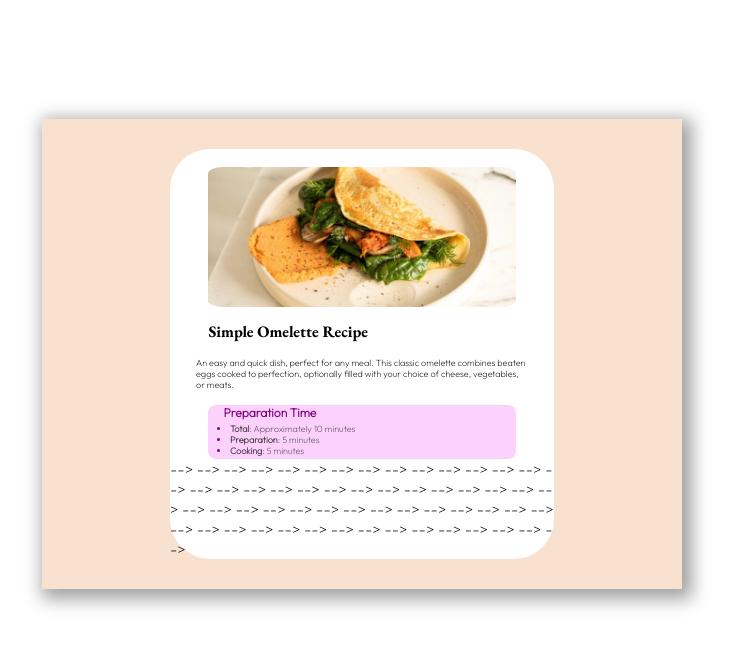
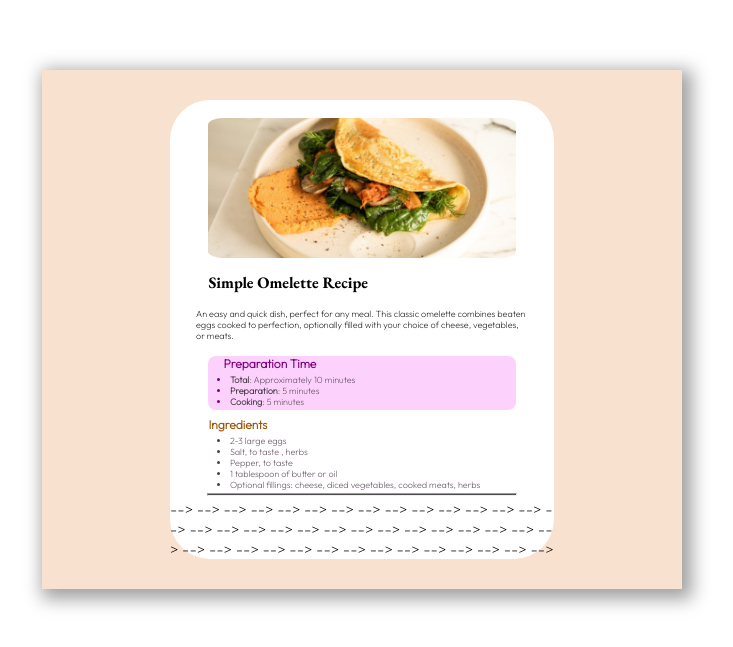
Before and after one commit to IamVictheCG/Recipe_odin, a plain HTML site: page odin_recipes/recipes/simpleOmeletteRecipe.html in a window 1280 px wide. Shown: the part 131-778 px from the top of the page, without its empty margins (470-1203 px from the left). Drawn offline with nearby package versions, Linux system fonts and the light colour scheme.

Commit message:
Ingredients to us

```diff
--- a/odin_recipes/recipes/simpleOmeletteRecipe.html
+++ b/odin_recipes/recipes/simpleOmeletteRecipe.html
@@ -49,21 +49,21 @@
           </div>
         </div>
 
-        <!-- <!-- <div class="headers" id="ingredients"> --> -->
-          <!-- <!-- <h3>Ingredients</h3> --> -->
-          <!-- <!-- <div class="ingredients"> --> -->
-            <!-- <!-- <ul> --> -->
-              <!-- <!-- <li>2-3 large eggs</li> --> -->
-              <!-- <!-- <li>Salt, to taste , herbs</li> --> -->
-              <!-- <!-- <li>Pepper, to taste</li> --> -->
-              <!-- <!-- <li>1 tablespoon of butter or oil</li> --> -->
-              <!-- <!-- <li> --> -->
-                <!-- <!-- Optional fillings: cheese, diced vegetables, cooked meats, herbs --> -->
-              <!-- <!-- </li> --> -->
-            <!-- <!-- </ul> --> -->
-          <!-- <!-- </div> --> -->
-        <!-- <!-- </div> --> -->
-        <!-- <!-- <hr> --> -->
+        <div class="headers" id="ingredients">
+          <h3>Ingredients</h3>
+          <div class="ingredients">
+            <ul>
+              <li>2-3 large eggs</li>
+              <li>Salt, to taste , herbs</li>
+              <li>Pepper, to taste</li>
+              <li>1 tablespoon of butter or oil</li>
+              <li>
+                Optional fillings: cheese, diced vegetables, cooked meats, herbs
+              </li>
+            </ul>
+          </div>
+        </div>
+        <hr>
 <!--  -->
         <!-- <!-- <div class="headers" id="instructions"> --> -->
           <!-- <!-- <h3>Instructions</h3> --> -->
```
